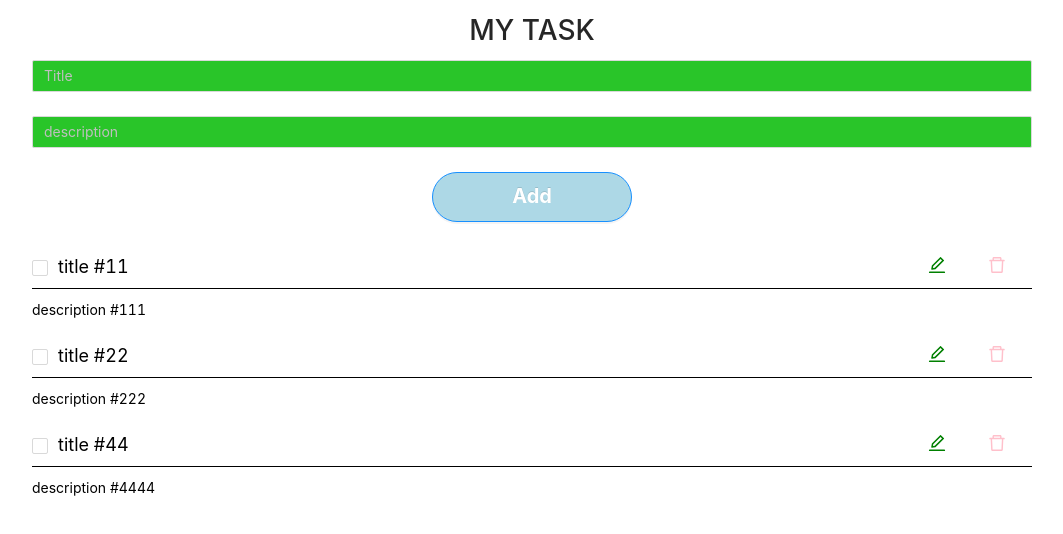
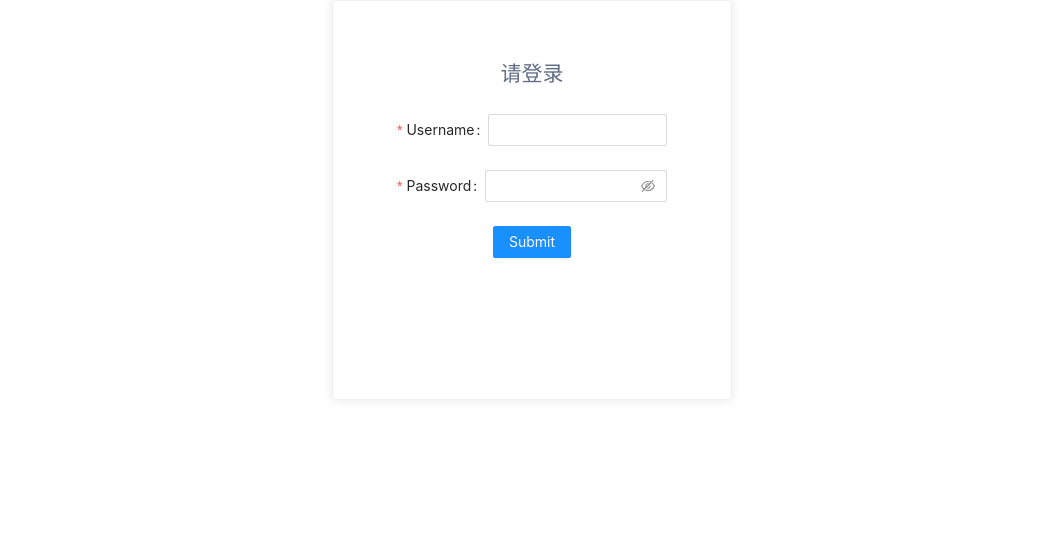
Before and after one commit to Maroon77/myTodo, a React (Create React App) app: page / in a window 1280 px wide. Shown: the top 534 px of the page, without its empty margins (108-1171 px from the left). Built offline with nearby package versions, Linux system fonts and the light colour scheme; data requests are answered from the project's data file.

Commit message:
add react router

```diff
--- a/__json_server__/db.json
+++ b/__json_server__/db.json
@@ -1,10 +1,5 @@
 {
   "lists": [
-    {
-      "title": "11",
-      "description": "111",
-      "id": 1
-    },
     {
       "title": "22",
       "description": "222",
@@ -14,6 +9,11 @@
       "title": "44",
       "description": "4444",
       "id": 4
+    },
+    {
+      "title": "55",
+      "description": "555",
+      "id": 5
     }
   ]
 }
--- a/package.json
+++ b/package.json
@@ -11,6 +11,7 @@
     "react": "^18.2.0",
     "react-dom": "^18.2.0",
     "react-query": "^3.39.1",
+    "react-router-dom": "^6.3.0",
     "react-scripts": "5.0.1",
     "styled-components": "^5.3.5",
     "typescript": "^4.7.4",
@@ -21,7 +22,8 @@
     "build": "react-scripts build",
     "test": "react-scripts test",
     "eject": "react-scripts eject",
-    "json-server": "json-server __json_server__/db.json --watch --port 3001"
+    "json-server": "json-server __json_server__/db.json --watch --port 3001 --middlewares __json_server__/middleware.js"
+
   },
   "eslintConfig": {
     "extends": [
--- a/src/App.tsx
+++ b/src/App.tsx
@@ -1,21 +1,77 @@
-import useModal from 'antd/lib/modal/useModal';
+import { Card } from 'antd';
 import { ErrorBoundary } from 'components/error-boundary';
 import { FullPageErrorFallback } from 'components/lib';
-import { ListModal } from 'components/list-modal';
+import { useEffect } from 'react';
+import { Navigate, Route, Routes } from "react-router";
+import { useLogin } from 'screens/login/utils';
+import styled from 'styled-components';
 import './App.css';
 import { List } from './screens/lists';
 import { Login } from './screens/login';
 
 
 function App() {
+  const { data } = useLogin()
+
+  // const bootstrapUser = async () => {
+  //   let user = null;
+  //   const token = auth.getToken();
+  //   if (token) {
+  //     const data = await http("me", { token });
+  //     user = data.user;
+  //   }
+  //   return user;
+  // };
+
+  // useEffect(() => {
+  //   bootstrapUser();
+  // });
+
   return (
     <div className="App">
+       { JSON.stringify(data) }
       <ErrorBoundary fallbackRender={FullPageErrorFallback}>
-        <List />
-        {/* <Login /> */}
+        {
+          data?.user?.token ?
+          <Container>
+              <Routes>
+                <Route path={"/lists"} element={<List />} />
+                <Route path="*" element={<Navigate to={'/lists'} replace={true} />}></Route>
+              </Routes>
+          </Container>
+          :
+          <Container>
+            <ShadowCard>
+              <Title>请登录</Title>
+              <Login />
+            </ShadowCard>
+          </Container>
+        }
       </ErrorBoundary>
     </div>
   );
 }
 
+const Container = styled.div`
+  display: flex;
+  flex-direction: column;
+  align-items: center;
+  min-height: 100vh;
+`;
+
+const ShadowCard = styled(Card)`
+  width: 40rem;
+  height: 40rem;
+  padding: 3.2rem 4rem;
+  border-radius: 0.3rem;
+  box-sizing: border-box;
+  box-shadow: rgba(0, 0, 0, 0.1) 0 0 10px;
+  text-align: center;
+`;
+
+const Title = styled.h2`
+  margin-bottom: 2.4rem;
+  color: rgb(94, 108, 132);
+`;
+
 export default App;
--- a/src/index.tsx
+++ b/src/index.tsx
@@ -5,6 +5,7 @@ import reportWebVitals from './reportWebVitals';
 import 'antd/dist/antd.css';
 import { QueryClient, QueryClientProvider } from 'react-query'
 import { ReactQueryDevtools } from 'react-query/devtools'
+import { BrowserRouter as Router } from "react-router-dom";
 
 const root = ReactDOM.createRoot(
   document.getElementById('root') as HTMLElement
@@ -15,8 +16,10 @@ const queryClient = new QueryClient()
 root.render(
   <React.StrictMode>
     <QueryClientProvider client={queryClient}>
-      <App />
-      <ReactQueryDevtools initialIsOpen={false} />
+      <Router>
+        <App />
+        <ReactQueryDevtools initialIsOpen={false} />
+      </Router>
     </QueryClientProvider>
   </React.StrictMode>
 );
--- a/src/screens/lists/header.tsx
+++ b/src/screens/lists/header.tsx
@@ -1,9 +1,12 @@
+import { useLogin } from 'screens/login/utils'
 import styled from 'styled-components'
 
 export const Header = () => {
+    const {data: user } = useLogin()
+
     return (
         <ListHeader>
-            <h1>MY TASK</h1>
+            <h1>{user.name} TASK</h1>
         </ListHeader>
     )
 }
--- a/src/screens/lists/util.ts
+++ b/src/screens/lists/util.ts
@@ -4,7 +4,7 @@ import { IList } from "types/lists";
 import { http } from "utils/http";
 import { useDeleteConfig, useEditConfig, useAddConfig } from "utils/use-optimistic-options";
 
-const API_URL = "http://localhost:3001"
+// const API_URL = "http://localhost:3001"
 const queryKey = ["lists"]
 
 /**
@@ -51,7 +51,6 @@ export const useDeleteList = (() => {
 /**
  * 编辑列表
  * 改变状态
- * TODO:弹窗改变数据
  * @returns
  */
 export const useEditList = () => {
@@ -65,17 +64,17 @@ export const useEditList = () => {
         )
 }
 
-export const useList = (id?: number) => {
-    return useQuery<IList>(["list", {id}], async () => {
-        const response = await fetch(`${API_URL}/list/${id}`)
-        if(!response.ok){
-            throw new Error('not ok')
-        }
-        return response.json()
-    }, {
-        enabled: !!id   //或者Boolean(id), 这个配置的意思是只有当id有值的时候，才会触发useList里的请求方法
-    })
-}
+// export const useList = (id?: number) => {
+//     return useQuery<IList>(["list", {id}], async () => {
+//         const response = await fetch(`${API_URL}/list/${id}`)
+//         if(!response.ok){
+//             throw new Error('not ok')
+//         }
+//         return response.json()
+//     }, {
+//         enabled: !!id   //或者Boolean(id), 这个配置的意思是只有当id有值的时候，才会触发useList里的请求方法
+//     })
+// }
 
 export const useModal = () => {
     const [editingItem, setEditingItem] = useState<IList | null>(null)
--- a/src/screens/login/index.tsx
+++ b/src/screens/login/index.tsx
@@ -1,21 +1,28 @@
 import { Button, Form, Input } from 'antd';
-import React from 'react';
+import React, { useState } from 'react';
+import { ILogin } from 'types/login';
+import { useLogin } from './utils';
+
+const localStorageKey = "__auth_provider_token__";
 
 export const Login = () => {
-    const onFinish = (values: any) => {
-        console.log('Success:', values);
-    };
+    const { mutateAsync: loginMutate } = useLogin()
 
-    const onFinishFailed = (errorInfo: any) => {
-        console.log('Failed:', errorInfo);
-    };
+    const onFinish = (values: ILogin) => {
+        loginMutate(values).then(data => {
+            window.localStorage.setItem(localStorageKey, data.user.token || "");
+        })
+    }
+
+    const logout = () => {
+        window.localStorage.removeItem(localStorageKey);
+    }
 
     return (
         <Form
             name="login"
             autoComplete="off"
             onFinish={onFinish}
-            onFinishFailed={onFinishFailed}
             >
             <Form.Item
                 label="Username"
--- /dev/null
+++ b/src/screens/login/utils.ts
@@ -0,0 +1,17 @@
+import { useMutation } from "react-query";
+import { ILogin } from "types/login";
+import { http } from "utils/http";
+
+/**
+ * 登录
+ * @returns
+ */
+ export const useLogin = () => {
+    return useMutation(
+        (params: ILogin) =>
+            http(`login`, {
+                method: "POST",
+                data: params
+            }),
+        )
+}
--- /dev/null
+++ b/src/types/login.ts
@@ -0,0 +1,4 @@
+export interface ILogin{
+    username: string;
+    password: string;
+}
```
Also changed, not shown: 1 other file (tests, documents, lock files or other folders).
